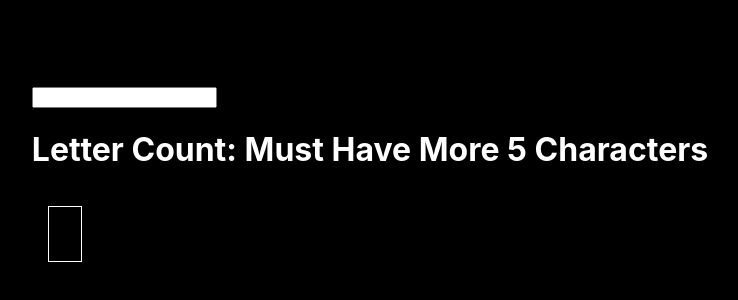
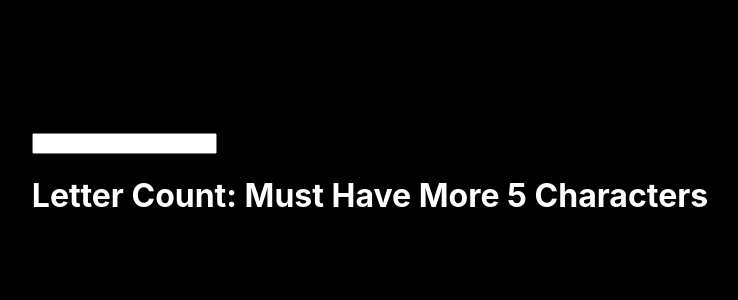
Before and after one commit to DCasely/REACT-Character-Validator, a React (Create React App) app: page / in a window 1280 px wide. Shown: the part 216-516 px from the top of the page, without its empty margins (270-1008 px from the left). Built offline with nearby package versions, Linux system fonts and the light colour scheme.

Commit message:
functional now needs to be styled

```diff
--- a/src/App.js
+++ b/src/App.js
@@ -5,7 +5,7 @@ import './App.css';
 
 function App() {
   const [count, setCount] = useState('0');
-  const [characterList, setCharacterList] = useState('');
+  const [characterList, setCharacterList] = useState([]);
 
   function countLetters(e) {
     const characterInput = e.target.value;
@@ -13,6 +13,10 @@ function App() {
 
     setCount(characterCount);
     setCharacterList(characterInput.split(''));
+  }
+
+  function removeCharacter(index) {
+    setCharacterList(characterList.filter((character, idx) => idx !== index));
   }
 
   // CHARACTERS LESS THAN 5 OR MORE THAN 10
@@ -32,7 +36,14 @@ function App() {
 
       <ValidateLength validate={validateMessage} />
 
-      <CharComponent />
+      {characterList.map((character, index) => (
+        <CharComponent
+          id={index}
+          key={index}
+          character={characterList[index]}
+          delete={() => removeCharacter(index)}
+        />
+      ))}
     </div>
   );
 }
--- a/src/CharComponent/CharComponent.js
+++ b/src/CharComponent/CharComponent.js
@@ -3,7 +3,7 @@ import './CharComponent.css';
 
 function CharComponent(props) {
   return (
-    <div className="CharComponent">
+    <div className="CharComponent" onClick={props.delete}>
       <h1>{props.character}</h1>
     </div>
   );
```
